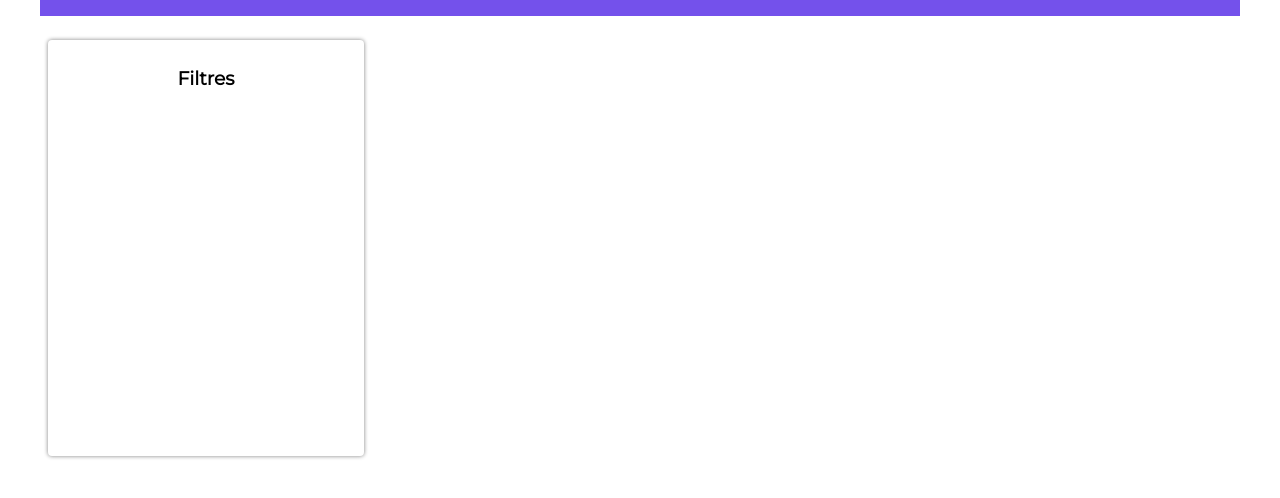
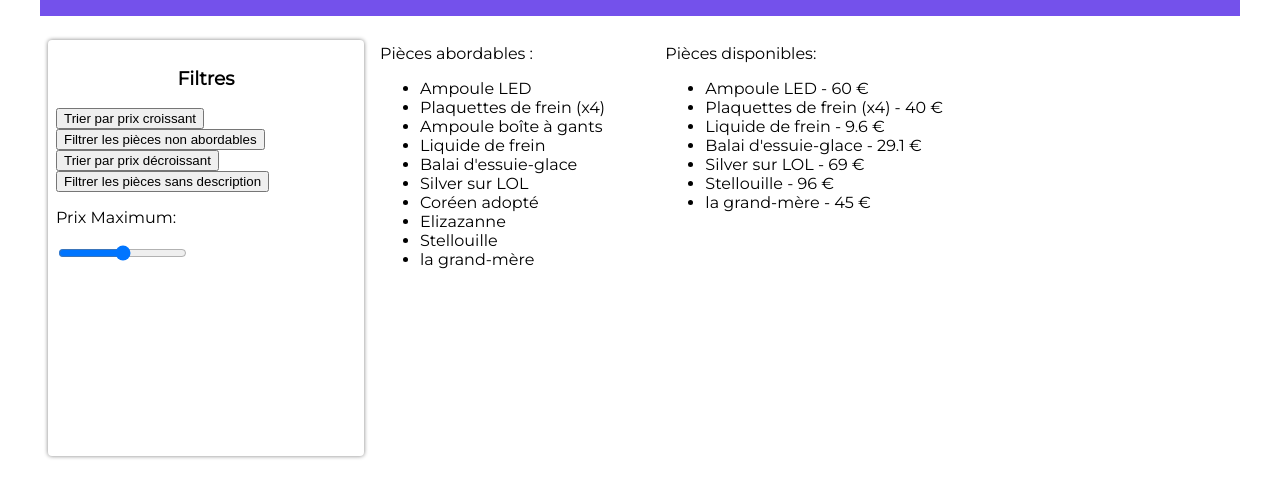
Before and after one commit to Baptiste-Wllme/learning-JS, a website: page index.html in a window 1280 px wide. Shown: the part 98-596 px from the top of the page. Drawn offline with Linux system fonts and the light colour scheme.

Commit message:
input range

```diff
--- a/index.html
+++ b/index.html
@@ -15,10 +15,26 @@
 			<!-- Menu de recherche -->
 			<section class="filtres">
 				<h3>Filtres</h3>
+				<button class="btn-trier">Trier par prix croissant</button>
+				<br>
+				<button class="btn-filtrer">Filtrer les pièces non abordables</button>
+				<br>
+				<button class="btn-decroissant">Trier par prix décroissant</button>
+				<br>
+				<button class ="btn-nodesc">Filtrer les pièces sans description</button>
+				<br>
+				<p>Prix Maximum:</p>
+				<input type="range" name="prix-max" id="prix-max" min="0" max="100" step="5"></input>
 			</section>
 
 			<!-- Fiches produits -->
 			<section class="fiches">
+				<div class="abordables">
+					<p>Pièces abordables :</p>
+				</div>
+				<div class="disponibles">
+					<p></p>
+				</div>
 			</section>
 		</main>
 	</body>
--- a/pieces-autos.json
+++ b/pieces-autos.json
@@ -3,29 +3,94 @@
         "id": 1,
         "nom": "Ampoule LED",
         "prix": 60,
-        "categorie": "Optiques"
+        "categorie": "Optiques",
+        "image" : "images/ampoule-led.png",
+        "description": "Distance d’éclairage : 100 mètres !",
+        "disponibilite": true
     },
     {
         "id": 2,
         "nom": "Plaquettes de frein (x4)",
         "prix": 40,
-        "categorie": "Freinage"
+        "categorie": "Freinage",
+        "image": "images/plaquettes-frein.png",
+        "description":"Une qualité de freinage optimale, par tous les temps.",
+        "disponibilite": true
     },
     {
         "id": 3,
         "nom": "Ampoule boîte à gants",
         "prix": 5.49,
-        "categorie": "Optiques"
+        "categorie": "Optiques",
+        "image": "images/ampoule-boite-a-gants.png",
+        "description": "Pour y voir clair dans l’habitacle.",
+        "disponibilite": false
+
     },
     {
         "id": 4,
         "nom": "Liquide de frein",
         "prix": 9.60,
-        "categorie": "Freinage"
+        "categorie": "Freinage",
+        "image": " images/liquide-frein.png",
+        "disponibilite" : true
+
+
     },
     {
         "id": 5,
         "nom": "Balai d'essuie-glace",
-        "prix": 29.10
+        "prix": 29.10,
+        "image":"images/balai-essuie-glace.png",
+        "description":"Performances d’essuyage au top ! Longueur : 550 mm.",
+        "disponibilite": true
+    },
+    {
+        "id": 6,
+        "nom": "Silver sur LOL ",
+        "prix": 69,
+        "categorie":"Sniffeur de raie",
+        "image": "images/pierre-boucher.jpg",
+        "description":"Se demande comment ganker une lane",
+        "disponibilite": true
+
+    },
+    {
+        "id": 7,
+        "nom": "Coréen adopté",
+        "prix": 99,
+        "categorie":"Beau Gosse",
+        "image": "images/fabien.jpg",
+        "description":"Il sait comment te charmer",
+        "disponibilite": false
+    },
+    {
+        "id": 8,
+        "nom": "Elizazanne",
+        "prix": 100,
+        "categorie":"Femelle",
+        "image": "images/elisa.jpg",
+        "description":"Aime l'asiatique",
+        "disponibilite": false
+    },
+    {
+        "id": 9,
+        "nom": "Stellouille",
+        "prix": 96,
+        "categorie":"Femelle",
+        "image": "images/stella.jpg",
+        "description":"adore cuisiner",
+        "disponibilite": true
+    },
+    {
+        "id": 10,
+        "nom": "la grand-mère",
+        "prix": 45,
+        "categorie":"Femelle",
+        "image": "images/salomé.jpg",
+        "description":"stray kids in your area",
+        "disponibilite": true
     }
+
+
 ]
--- a/pieces.js
+++ b/pieces.js
@@ -0,0 +1,128 @@
+const reponse = await fetch('pieces-autos.json');
+const pieces = await reponse.json();
+
+function genererPieces(pieces){
+    for (let i = 0; i < pieces.length; i++) {
+
+        const article = pieces[i];
+
+        const sectionFiches = document.querySelector(".fiches");
+
+        const pieceElement = document.createElement("article");
+
+        const imageElement = document.createElement("img");
+        imageElement.src = article.image;
+
+        const nomElement = document.createElement("h2");
+        nomElement.innerText = article.nom;
+
+        const prixElement = document.createElement("p");
+        prixElement.innerText = `Prix: ${article.prix} € (${article.prix < 35 ? "€" : "€€€"}) `;
+
+        const categorieElement = document.createElement("p");
+        categorieElement.innerText = article.categorie;
+
+        const descriptionElement = document.createElement("p");
+        descriptionElement.innerText = article.description ?? "Pas de description pour le moment frerot.";
+
+        const stockElement = document.createElement("p");
+        stockElement.innerText = article.disponibilite ? "En stock" : "y'en a plus dommage";
+
+        sectionFiches.appendChild(pieceElement);
+
+        pieceElement.appendChild(imageElement);
+        pieceElement.appendChild(nomElement);
+        pieceElement.appendChild(prixElement);
+        pieceElement.appendChild(categorieElement);
+        pieceElement.appendChild(descriptionElement);
+        pieceElement.appendChild(stockElement);
+    }
+}
+
+
+
+
+const boutonTrier = document.querySelector(".btn-trier");
+boutonTrier.addEventListener("click", function () {
+    const piecesOrdonnees = Array.from(pieces);
+
+    piecesOrdonnees.sort(function (a, b) {
+        return a.prix - b.prix;
+    });
+    console.log(piecesOrdonnees);
+    });
+
+const boutonFiltrer = document.querySelector(".btn-filtrer");
+boutonFiltrer.addEventListener("click", function () {
+const pieceFiltrees = pieces.filter(function (piece) {
+    return piece.prix <= 35;
+});
+console.log(pieceFiltrees)
+});
+
+const boutonDecroissant = document.querySelector(".btn-decroissant");
+boutonDecroissant.addEventListener("click", function () {
+    const piecesOrdonnees = Array.from(pieces);
+    piecesOrdonnees.sort(function (a,b) {
+        return b.prix - a.prix;
+    })
+    console.log(piecesOrdonnees);
+});
+const boutonNoDescription = document.querySelector(".btn-nodesc");
+boutonNoDescription.addEventListener("click", function () {
+    const pieceFiltrees = pieces.filter(function (piece) {
+        return piece.description
+    });
+    console.log(pieceFiltrees)
+});
+
+const noms = pieces.map(piece => piece.nom);
+for(let i = pieces.length-1; i >= 0; i--){
+    if(pieces[i].prix > 35) {
+      noms.splice[i,1];
+    }
+}
+
+const abordablesElements = document.createElement('ul');
+
+for(let i = 0; i < noms.length; i++) {
+    const nomElement = document.createElement('li');
+    nomElement.innerText = noms[i];
+    abordablesElements.appendChild(nomElement)
+}
+
+document.querySelector('.abordables')
+    .appendChild(abordablesElements)
+
+const nomsDisponibles = pieces.map(piece => piece.nom)
+const prixDisponible = pieces.map(piece => piece.prix)
+
+for(let i =pieces.length-1; i>=0; i--){
+    if(pieces[i].disponibilite === false){
+        nomsDisponibles.splice(i,1)
+        prixDisponible.splice(i,1)
+    }
+}
+
+const disponiblesElement = document.createElement('ul');
+
+for(let i=0; i<nomsDisponibles.length; i++) {
+    const nomElement = document.createElement('li');
+    nomElement.innerText = `${nomsDisponibles[i]} - ${prixDisponible[i]} €`
+    disponiblesElement.appendChild(nomElement)
+}
+
+
+
+const pElementDisponible = document.createElement('p')
+pElementDisponible.innerText ="Pièces disponibles:";
+document.querySelector('.disponibles').appendChild(pElementDisponible).appendChild(disponiblesElement)
+
+const inputPrixMax = document.querySelector('#prix-max')
+inputPrixMax.addEventListener("input", function (){
+    const pieceFiltrees = pieces.filter(function(piece){
+        return piece.prix <= inputPrixMax.value;
+    });
+    document.querySelector(".fiches").innerHTML="";
+    genererPieces(pieceFiltrees);
+})
--- a/styles.css
+++ b/styles.css
@@ -45,7 +45,12 @@ main {
 .fiches {
 	flex: 1;
 	margin: 8px;
+	display: grid;
+	grid-template-columns: repeat(3, 1fr);
+	gap: 4px;
 }
+
+
 .fiches img {
 	max-width: 200px;
 }
@@ -53,3 +58,22 @@ main {
 	margin-top: 4px;
 	margin-bottom: 4px;
 }
+
+.fiches article {
+	border: 1px solid black;
+	padding: 4px;
+}
+.fiches article img {
+	display: block;
+	margin-left: auto;
+	margin-right: auto;
+	max-width: 200px;
+	max-height: 200px;
+}
+.fiches article p {
+	margin-top: 4px;
+	margin-bottom: 4px;
+}
+.fiches article h2 {
+	text-align: center;
+}
```
Also changed, not shown: images/elisa.jpg (added), images/fabien.jpg (added), images/pierre-boucher.jpg (added), images/salomé.jpg (added), images/stella.jpg (added).
